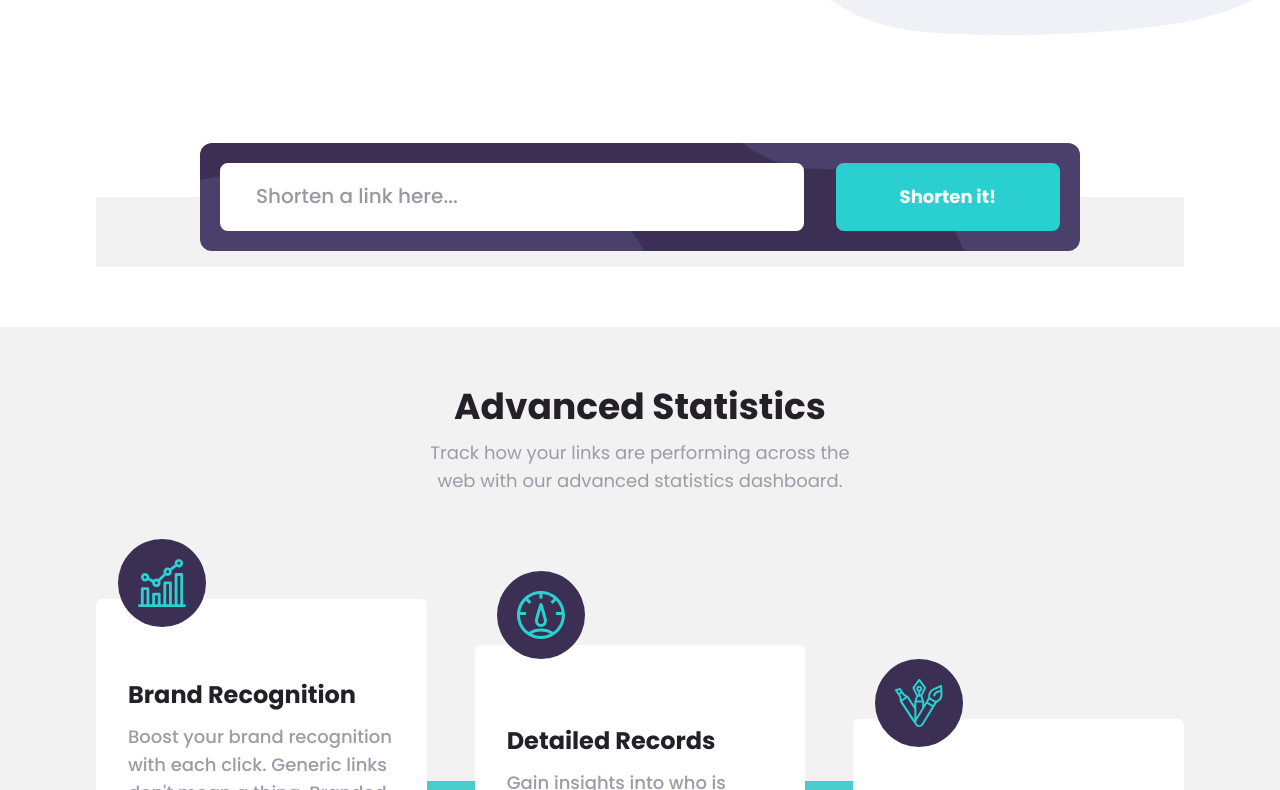
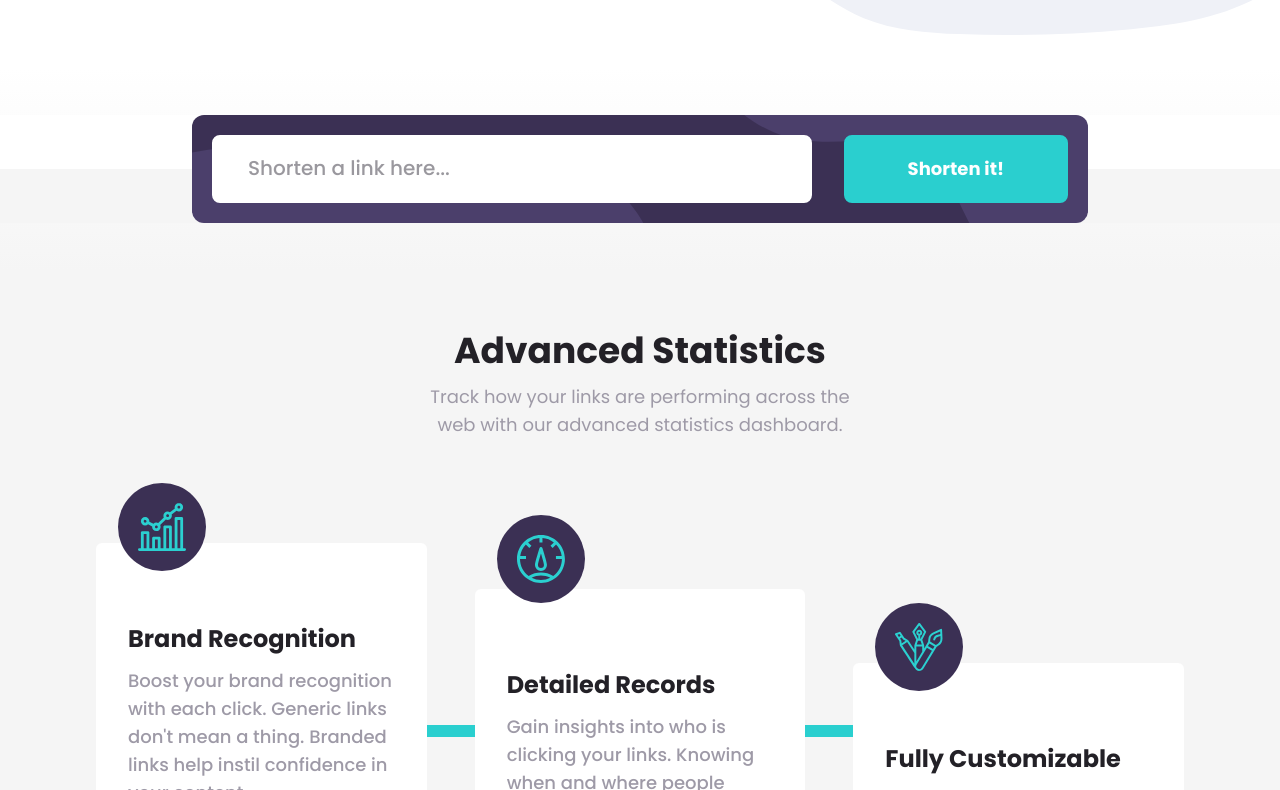
Before and after one commit to TonyFred-code/url-shortener, a React (Vite) app: page / in a window 1280 px wide. Shown: the part 550-1340 px from the top of the page. Built offline with nearby package versions, Linux system fonts and the light colour scheme.

Commit message:
style: add off-white background color to project
allow truncate on shortened link
add off-white background color instead of opacity mixin

```diff
--- a/src/components/Features.jsx
+++ b/src/components/Features.jsx
@@ -1,6 +1,6 @@
 export default function Features() {
   return (
-    <section className="bg-gray-400/20 px-6 lg:px-24 lg:py-15 py-10 text-center flex flex-col gap-4 md:items-center">
+    <section className="bg-gray-450 px-6 md:px-12 lg:px-24 py-15 text-center flex flex-col gap-4 md:items-center">
       <header className="space-y-3 md:max-w-md">
         <h2 className="capitalize text-gray-950 text-2xl poppins-bold lg:text-4xl">
           advanced statistics
@@ -11,7 +11,7 @@ export default function Features() {
         </p>
       </header>
       <div className="relative">
-        <div className="w-3 bg-blue-400 h-10/12 top-1/2 -translate-y-1/2 absolute -z-10 left-1/2 -translate-x-1/2 lg:w-10/12 lg:h-3"></div>
+        <div className="w-3 bg-blue-400 h-10/12 top-1/2 -translate-y-1/2 absolute left-1/2 -translate-x-1/2 lg:w-10/12 lg:h-3"></div>
         <ul className="flex gap-12 my-12 flex-col items-center lg:flex-row">
           <li>
             <div className="lg:mb-30 feature-card">
--- a/src/components/Form.jsx
+++ b/src/components/Form.jsx
@@ -74,10 +74,10 @@ export default function Form() {
   }
 
   return (
-    <section className="lg:px-24 lg:py-15">
-      <div className="relative p-4 bg-linear-to-b from-white to-gray-400/20 md:bg-none flex justify-center">
+    <section className="bg-linear-to-b from-white to-gray-450 py-12">
+      <div className="relative px-4 bg-linear-to-b from-white to-gray-450 md:bg-none flex justify-center md:px-6 lg:px-12">
         <div className="w-full h-1/2 absolute left-0 bg-white top-0 z-10"></div>
-        <div className="w-full h-1/2 left-0 bg-gray-400/20 absolute bottom-0 z-10"></div>
+        <div className="w-full h-1/2 left-0 bg-gray-450 absolute bottom-0 z-10"></div>
         <form
           className="flex flex-col gap-4 bg-[url(/images/bg-shorten-mobile.svg)] bg-size-[75%_60%] md:bg-[url('/images/bg-shorten-desktop.svg')] bg-top-right bg-purple-950 bg-no-repeat p-5 rounded-xl relative z-20 lg:flex-row lg:gap-8 w-10/12 lg:max-w-4xl md:bg-cover"
           onSubmit={handleSubmit}
--- a/src/components/History.jsx
+++ b/src/components/History.jsx
@@ -47,7 +47,7 @@ function ShortenedLink({ longUrl, shortenedUrl }) {
     <li className="bg-white rounded flex p-6 flex-col md:flex-row md:items-center gap-8">
       <span className="flex-1 text-gray-900 truncate min-w-0">{longUrl}</span>
       <div className="flex gap-3 md:items-center flex-col md:flex-row">
-        <a href={shortenedUrl} className="text-blue-400">
+        <a href={shortenedUrl} className="text-blue-400  truncate min-w-0">
           {shortenedUrl}
         </a>
         <CopyButton text={shortenedUrl} />
@@ -63,7 +63,7 @@ ShortenedLink.propTypes = {
 
 export default function History({ links }) {
   return (
-    <div className="bg-gray-400/20 p-4 flex justify-center">
+    <div className="bg-gray-450 px-4 md:px-8 lg:px-12  py-5 flex justify-center">
       {links.length > 0 && (
         <ul className="flex lg:max-w-4xl w-10/12 flex-col gap-3">
           {links.map((link) => (
--- a/src/index.css
+++ b/src/index.css
@@ -14,6 +14,7 @@
   /* Neutral */
 
   --color-gray-400: hsl(0, 0%, 75%);
+  --color-gray-450: hsl(0, 0%, 96%);
   --color-gray-500: hsl(257, 7%, 63%);
   --color-gray-900: hsl(255, 11%, 22%);
   --color-gray-950: hsl(260, 8%, 14%);
```
